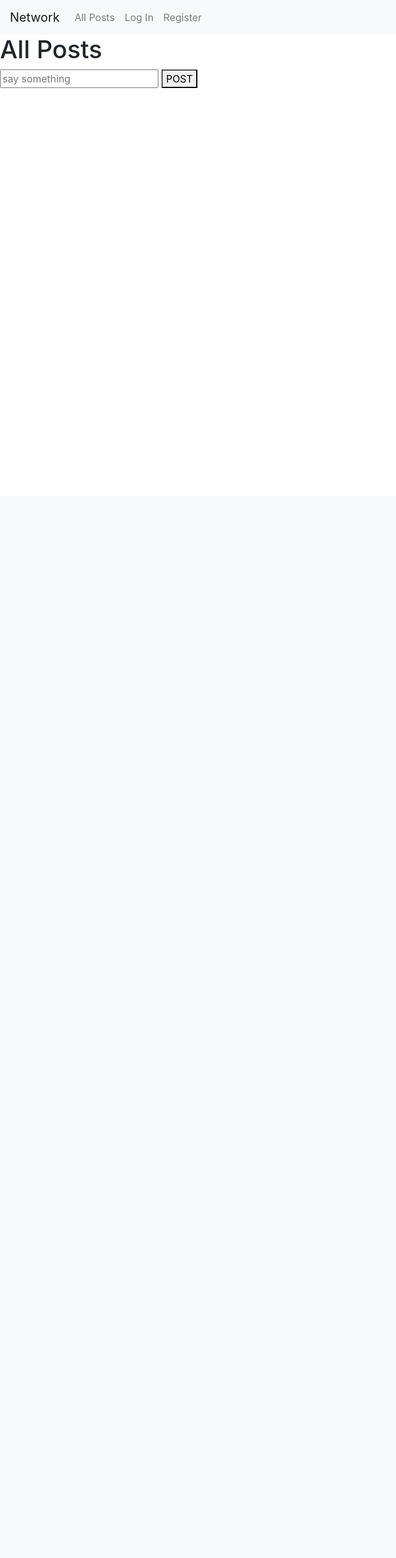
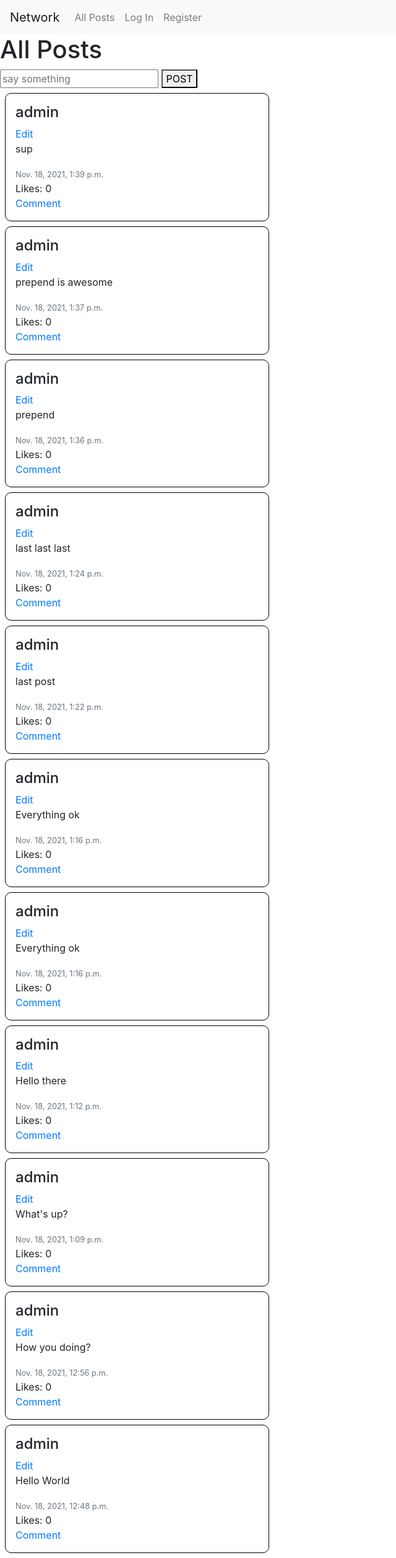
Before and after one commit to grayTurtle01/network, a Django app: page / in a window 1280 px wide. Shown: the whole page at 62% size, without its empty margins (0-640 px from the left). Before the commit the page ends 142 px from the top, so only its background shows below. Run offline with Django 3.2, Linux system fonts and the light colour scheme; data comes from the database, SQL or seed files in the repository; both versions use the stored data as it was after the commit; some libraries are stand-ins or nearby versions.

Commit message:
1. New Post

```diff
--- a/network/models.py
+++ b/network/models.py
@@ -1,6 +1,13 @@
 from django.contrib.auth.models import AbstractUser
 from django.db import models
+from django.db.models.fields.related import ForeignKey
 
 
 class User(AbstractUser):
     pass
+
+class Post(models.Model):
+    creator = models.ForeignKey(User, on_delete=models.CASCADE)
+    message = models.CharField(max_length=128)
+    timestamp = models.DateTimeField(auto_now_add=True)
+    likes = models.IntegerField(default=0)
--- a/network/static/network/main.js
+++ b/network/static/network/main.js
@@ -1,14 +1,33 @@
 document.querySelector('form').onsubmit = () => {
-  let content = document.querySelector('#new_post').value
+  let message = document.querySelector('#message').value
 
   fetch("/addPost", {
     method: 'POST',
     body: JSON.stringify({
-      'content': content
+      'message': message
     })
   })
-  .then( res => res.text())
-  .then( msg => console.log(msg))
+  // .then( res => res.text())
+  // .then( msg => console.log(msg))
+
+  .then( res => res.json())
+  .then( post => {
+    div = document.createElement('div')
+    div.className = 'post p-3 m-2 col-lg-4 col-sm-6'
+    div.innerHTML = `
+      <h4>${post.creator }</h4>
+      <a href="#">Edit</a>
+      <p>${ post.message }</p>
+      <small class='text-secondary'>${ post.timestamp }</small>
+      <br>
+      <span>Likes: ${post.likes }</span> <br>
+      <a href="#">Comment</a>
+    `
+    document.querySelector('#posts').prepend(div)
+    document.querySelector('#message').value = ""
+  })
+
+
 
   return false
 }
--- a/network/static/network/styles.css
+++ b/network/static/network/styles.css
@@ -0,0 +1,5 @@
+.post{
+  border: 1px solid black;
+  border-radius: 10px;
+
+}
--- a/network/templates/network/index.html
+++ b/network/templates/network/index.html
@@ -5,9 +5,25 @@
     <h1>All Posts</h1>
 
     <form>
-        <input id="new_post" placeholder="say something">
+        <input id="message" placeholder="say something">
         <button>POST</button>
     </form>
+
+    <div id="posts">
+
+        {% for post in posts %}
+        <div class="post  p-3 m-2 col-lg-4 col-sm-6">
+            <h4>{{ post.creator }}</h4>
+            <a href="#">Edit</a>
+            <p>{{ post.message }}</p>
+            <small class='text-secondary'>{{ post.timestamp }}</small>
+            <br>
+            <span>Likes: {{post.likes }}</span> <br>
+            <a href="#">Comment</a>
+        </div>
+        {% endfor %}
+
+    </div>
 
 {% endblock %}
 
--- a/network/templates/network/layout.html
+++ b/network/templates/network/layout.html
@@ -9,7 +9,7 @@
     </head>
     <body>
 
-        <nav class="navbar navbar-expand-lg navbar-light bg-light">
+        <nav class="navbar navbar-expand-sm navbar-light bg-light">
             <a class="navbar-brand" href="#">Network</a>
 
             <div>
--- a/network/views.py
+++ b/network/views.py
@@ -1,17 +1,18 @@
 from django.contrib.auth import authenticate, login, logout
 from django.db import IntegrityError
 from django.http import HttpResponse, HttpResponseRedirect
+from django.http.response import JsonResponse
 from django.shortcuts import render
 from django.urls import reverse
 
 from django.views.decorators.csrf import csrf_exempt
 import json
 
-from .models import User
-
+from .models import User, Post
 
 def index(request):
-    return render(request, "network/index.html")
+    posts = Post.objects.all().order_by('-timestamp')
+    return render(request, "network/index.html", {'posts': posts})
 
 
 def login_view(request):
@@ -68,7 +69,17 @@ def register(request):
 @csrf_exempt
 def addPost(request):
     payload = json.loads(request.body)
-    content = payload['content']
-    print(content)
+    message = payload['message']
 
-    return HttpResponse('post added')
+    post = Post.objects.create(creator=request.user, message=message)
+    post.save()
+
+    new_post = {
+        'creator': post.creator.username,
+        'message': message,
+        'timestamp': post.timestamp,
+        'likes': 0
+    }
+
+    #return HttpResponse('post added')
+    return JsonResponse(new_post)
```
Also changed, not shown: db.sqlite3, network/migrations/0002_post.py (added).
